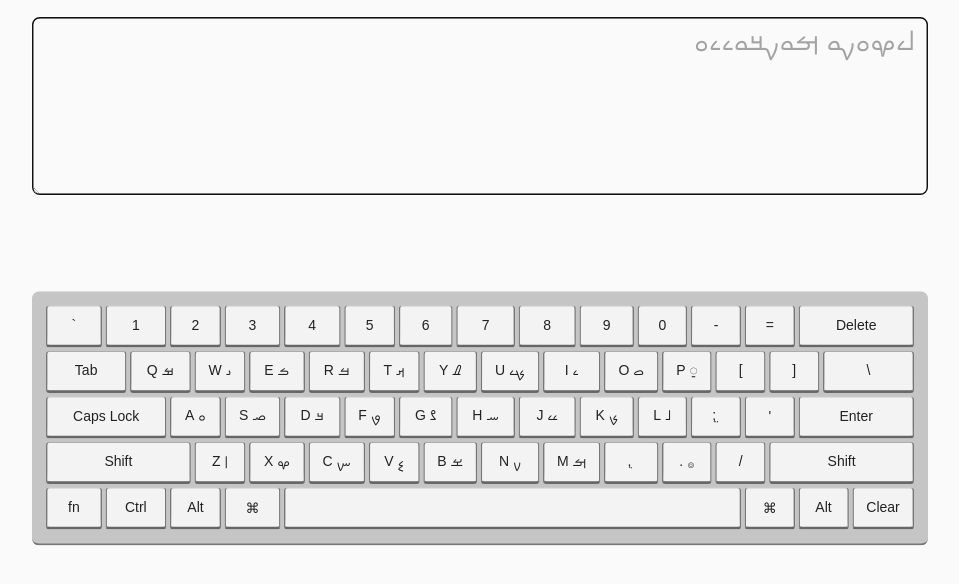
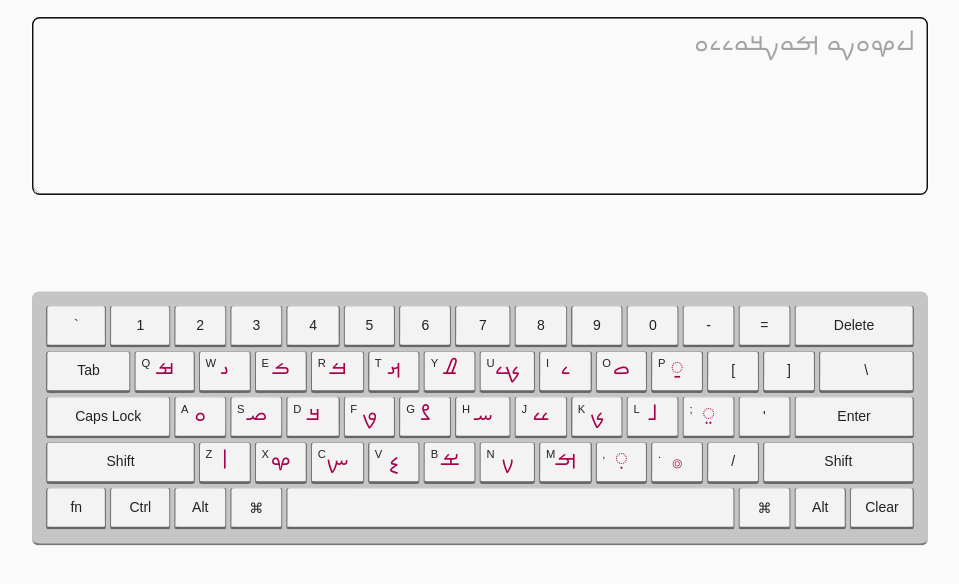
Before and after one commit to ossab98/mandaic-keyboard-1, a plain HTML site: page index.html in a window 1280 px wide. Shown: the part 106-690 px from the top of the page, without its empty margins (160-1119 px from the left). Drawn offline with Linux system fonts and the light colour scheme.

Commit message:
styled English and Mandaic Letters

```diff
--- a/css/style.css
+++ b/css/style.css
@@ -25,8 +25,20 @@ h1 {
   text-transform: capitalize;
 }
 
+.base {
+  display: grid;
+  grid-template-columns: repeat(15, 30px auto);
+  grid-template-rows: repeat(5, 60px);
+  grid-gap: 5px;
+  padding: 20px;
+  background-color: #c5c5c5;
+  border-radius: 10px;
+  border-bottom: 3px solid #777;
+  transform: scale(0.7);
+}
+
 textarea,
-.mandaic {
+span:lang(mid) {
   font-family: "Noto Sans Mandaic", sans-serif;
 }
 
@@ -45,7 +57,7 @@ textarea {
 button {
   position: relative;
   grid-column: span 2;
-  font-size: 20px;
+  font-size: 1.25rem;
   border-style: solid;
   border-width: 1px 2px 4px 2px;
   border-radius: 5px;
@@ -54,8 +66,7 @@ button {
   color: #222;
 }
 
-button:active,
-button.active {
+button:active {
   transform: translateY(2px) scale(0.98);
   border-bottom-width: 2px;
 }
@@ -69,20 +80,17 @@ textarea::placeholder {
   opacity: 0.4;
 }
 
-.base {
-  display: grid;
-  grid-template-columns: repeat(15, 30px auto);
-  grid-template-rows: repeat(5, 60px);
-  grid-gap: 5px;
-  padding: 20px;
-  background-color: #c5c5c5;
-  border-radius: 10px;
-  border-bottom: 3px solid #777;
-  transform: scale(0.7);
+span {
+  font-size: 2rem;
+  color: hsl(333, 100%, 33%);
 }
 
-.mandaic {
-  font-size: 1.5rem;
+span:lang(en) {
+  position: absolute;
+  top: 0.5rem;
+  left: 0.5rem;
+  font-size: 1rem;
+  color: inherit;
 }
 
 .space {
```
